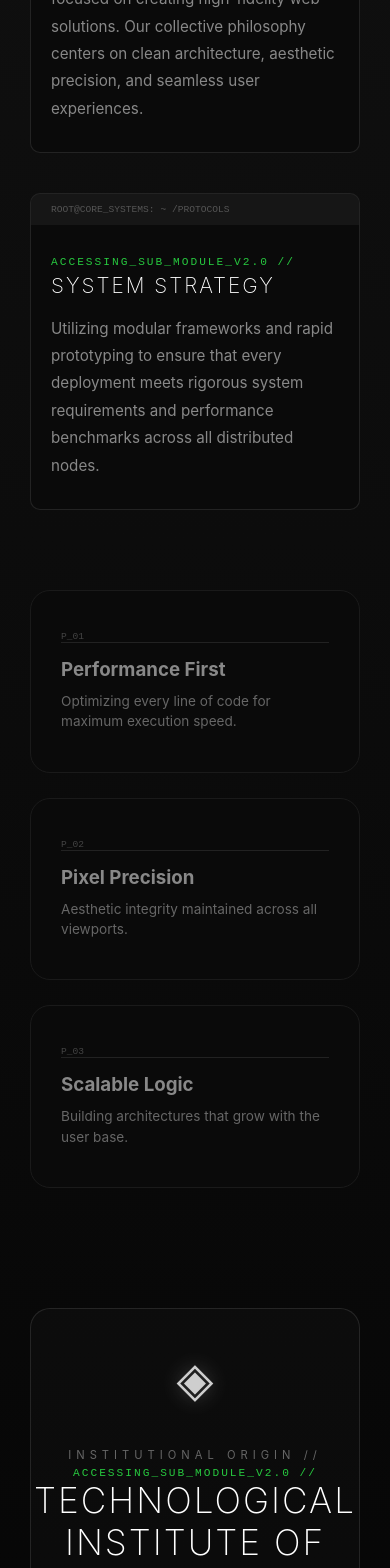
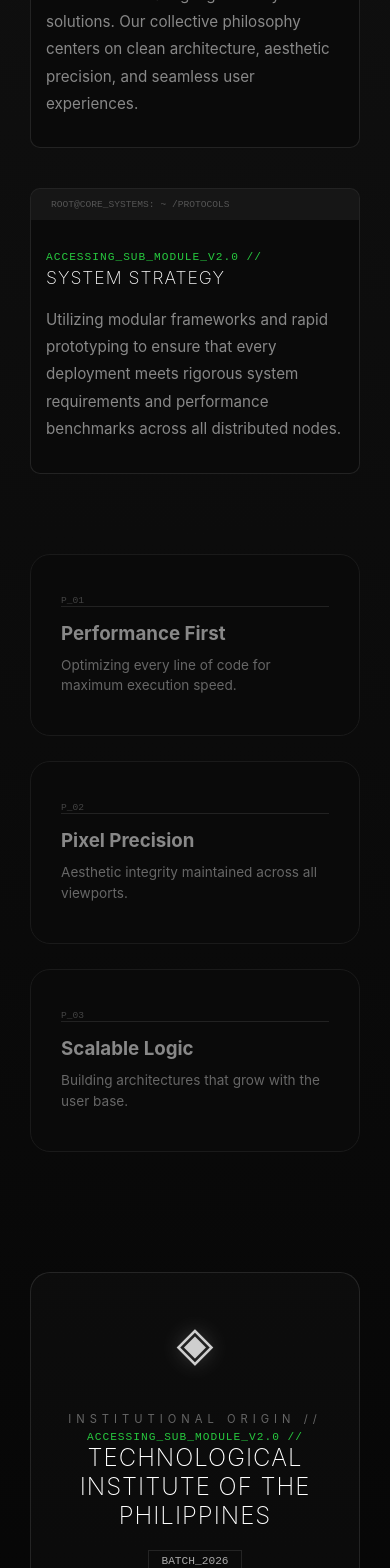
Before and after one commit to mjmatienza1-afk/Team-Portfolio, a React (Vite) app: page / in a window 390 px wide. Shown: the part 1465-3033 px from the top of the page. Built offline with nearby package versions, Linux system fonts and the light colour scheme.

Commit message:
school fixes

```diff
--- a/src/Home.css
+++ b/src/Home.css
@@ -80,23 +80,35 @@
 }
 
 /* --- MOBILE RESPONSIVE FIXES --- */
+/* --- MOBILE RESPONSIVE FIXES --- */
 @media (max-width: 768px) {
   .manifest-grid { grid-template-columns: 1fr; }
   .school-container { flex-direction: column; text-align: center; padding: 40px 20px; }
   .envelope-wrapper { width: 90vw; height: 220px; }
   .envelope .flap { border-left-width: 45vw; border-right-width: 45vw; border-top-width: 120px; }
 
-  .terminal-body {
-    padding: 30px 20px !important;
+  /* 1. Terminal Window Fixes */
+  .terminal-window {
+    width: 100% !important;
   }
 
-  /* 2. Scale the header so "TECHNOLOGICAL" fits comfortably */
+  .terminal-body {
+    padding: 30px 15px !important; /* Slightly tighter side padding to give text more room */
+  }
+
+  /* Shrinks "TECHNOLOGICAL" and other titles so they don't hit the lines */
   .terminal-body h2 {
-    font-size: 1.3rem !important;
-    letter-spacing: 2px !important; /* Tighter spacing for mobile only */
+    font-size: 1.1rem !important; /* Scaled down from 1.3rem */
+    letter-spacing: 1px !important; /* Tighter spacing for better fit */
     line-height: 1.4 !important;
-    word-wrap: break-word;
-    overflow-wrap: break-word;
+    word-break: break-word !important;
+  }
+
+  /* 2. School Section Title Fix */
+  .school-details h2 {
+    font-size: 1.5rem !important; /* Scaled down from 2.2rem */
+    letter-spacing: 1px !important;
+    margin-bottom: 10px;
   }
 
   /* Centers the BATCH tags so they don't look lopsided */
@@ -104,8 +116,8 @@
     display: flex;
     gap: 12px;
     margin-top: 20px;
-    flex-wrap: wrap; /* Allows the tags to drop to the next line if cramped */
-    justify-content: center !important; /* Forces the wrapping tags to sit in the center */
+    flex-wrap: wrap;
+    justify-content: center !important;
   }
 
   .school-metadata span {
@@ -114,8 +126,8 @@
     border: 1px solid rgba(255, 255, 255, 0.1);
     padding: 4px 12px;
     font-family: monospace;
-    max-width: 100%; /* Prevents the tag from ever being wider than its container */
-    word-break: break-word; /* Forces the long text to stay inside the border */
+    max-width: 100%;
+    word-break: break-word;
     box-sizing: border-box;
   }
 
@@ -123,8 +135,8 @@
   .school-description {
     font-size: 12px !important;
     padding: 10px 10px 10px 12px !important;
-    width: 90% !important; /* Pulls the green line inward off the wall */
-    margin: 15px auto 0 auto !important; /* Centers the whole box on the screen */
-    text-align: left !important; /* Ensures the terminal text inside stays left-aligned */
+    width: 90% !important;
+    margin: 15px auto 0 auto !important;
+    text-align: left !important;
   }
 }
```
